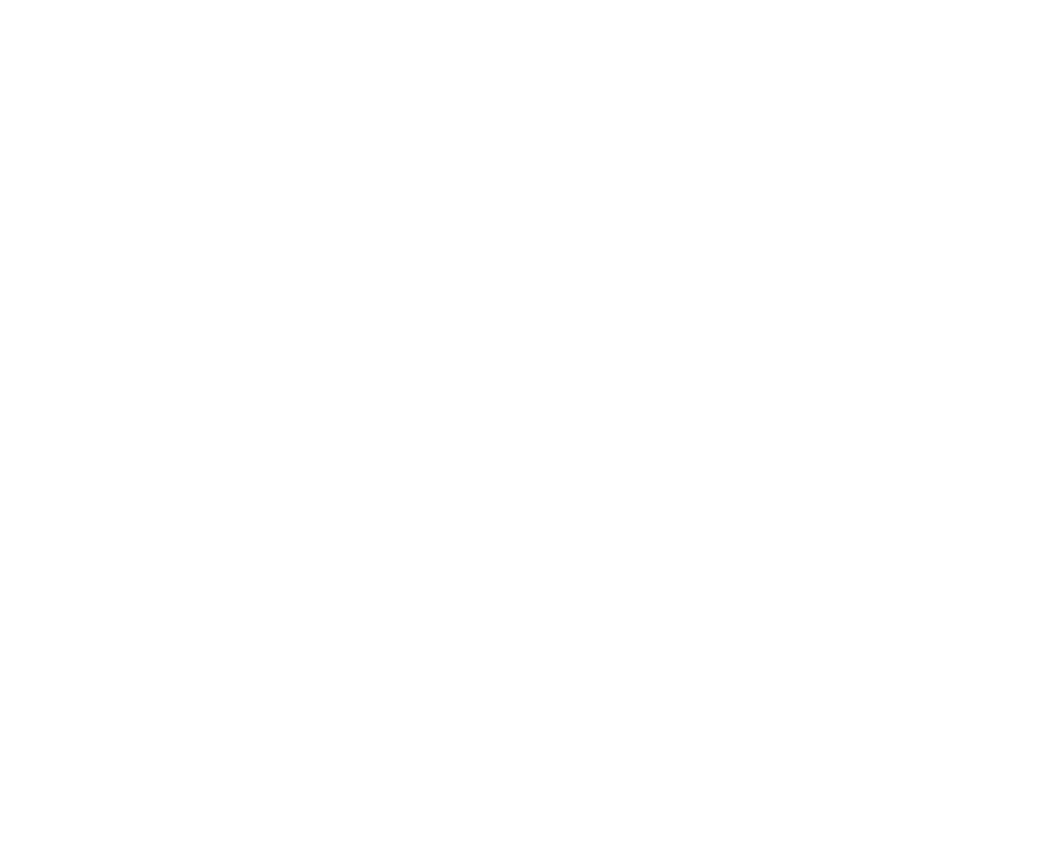
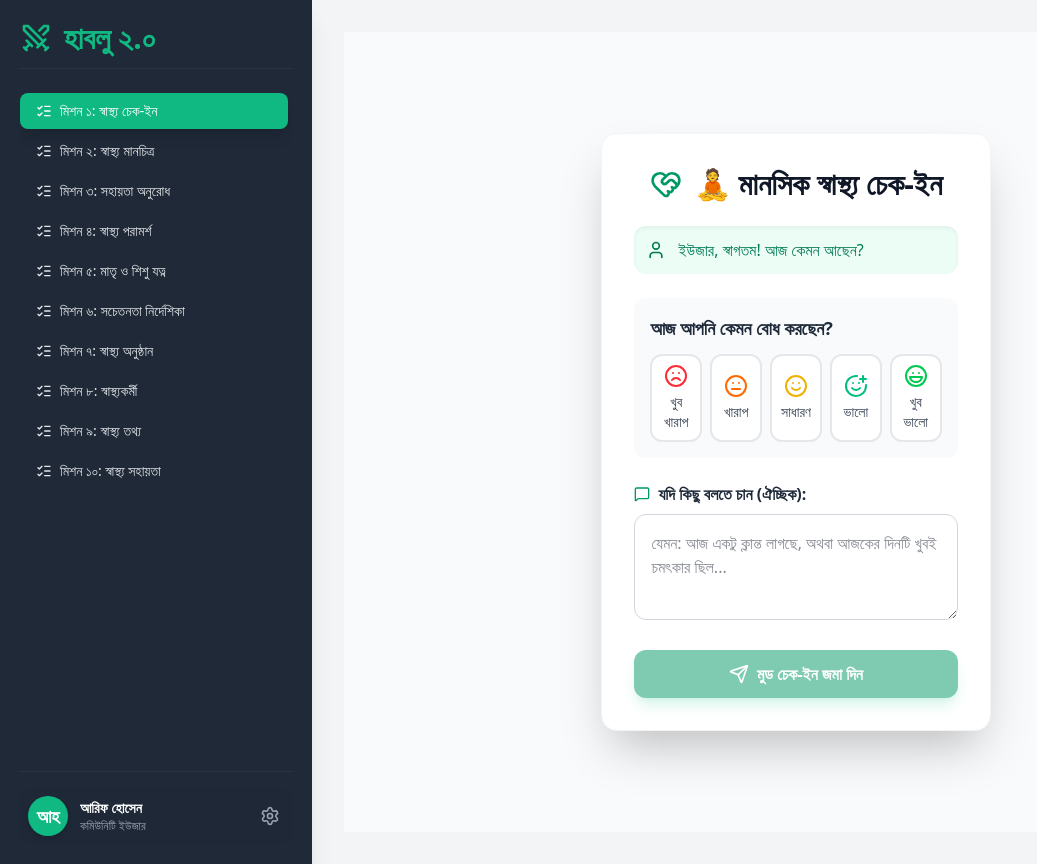
Before and after one commit to joha546/Hablu-s-MonBondhu, a React (Vite) app in the folder client/: page /dashboard/mission1 in a window 1280 px wide. Before the commit this address had no page. Shown: the whole page, without its empty margins (0-1037 px from the left). Before the commit the page ends 800 px from the top, so only its background shows below. Built offline with nearby package versions, Linux system fonts and the light colour scheme; no server answers.

Commit message:
feat: Api response

```diff
--- a/client/src/App.jsx
+++ b/client/src/App.jsx
@@ -1,19 +1,44 @@
 import React from "react";
-import { BrowserRouter as Router, Routes, Route } from "react-router-dom";
+import { BrowserRouter, Routes, Route } from "react-router-dom";
+import SideMenu from "./components/sidebar/SideMenu";
+import Mission1 from "./components/Mission 1/Mission1";
+import Mission2 from "./components/Mission 2/Mission2";
+import Mission3 from "./components/Mission 3/Mission3";
+import Mission4 from "./components/Mission 4/Mission4";
+import Mission5 from "./components/Mission 5/Mission5";
+import Mission6 from "./components/Mission 6/Mission6";
+import Mission7 from "./components/Mission 7/Mission7";
+import Mission8 from "./components/Mission 8/Mission8";
+import Mission9 from "./components/Mission 9/Mission9";
+import Mission10 from "./components/Mission 10/Mission10";
+
+
+// Optional Home Page
 import Home from "./components/pages/Home";
-import SideMenu from "./components/sidebar/SideMenu";
 
 const App = () => {
   return (
-    <Router>
+    <BrowserRouter>
       <Routes>
         {/* Home Page */}
         <Route path="/" element={<Home />} />
 
-        {/* Dashboard Page (Sidebar view) */}
-        <Route path="/dashboard" element={<SideMenu />} />
+        {/* Dashboard + Nested Missions */}
+        <Route path="/dashboard" element={<SideMenu />}>
+          <Route index element={<Mission1 />} /> {/* Default Mission */}
+          <Route path="mission1" element={<Mission1 />} />
+          <Route path="mission2" element={<Mission2 />} />
+          <Route path="mission3" element={<Mission3 />} />
+          <Route path="mission4" element={<Mission4 />} />
+          <Route path="mission5" element={<Mission5 />} />
+          <Route path="mission6" element={<Mission6 />} />
+          <Route path="mission7" element={<Mission7 />} />
+          <Route path="mission8" element={<Mission8 />} />
+          <Route path="mission9" element={<Mission9 />} />
+          <Route path="mission10" element={<Mission10 />} />
+        </Route>
       </Routes>
-    </Router>
+    </BrowserRouter>
   );
 };
 
--- a/client/src/components/Mission 1/Mission1.jsx
+++ b/client/src/components/Mission 1/Mission1.jsx
@@ -1,5 +1,18 @@
 import React, { useEffect, useState } from "react";
 import apiClient from "../../lib/api";
+import {
+  HeartHandshake,
+  Loader2,
+  Send,
+  MessageSquare,
+  Smile,
+  Frown,
+  Meh,
+  SmilePlus,
+  Laugh,
+  User,
+  Zap,
+} from "lucide-react";
 
 const Mission1 = () => {
   const [mood, setMood] = useState(null);
@@ -9,7 +22,6 @@
   const [aiPrompt, setAiPrompt] = useState("");
   const [greeting, setGreeting] = useState("");
 
-  // 🔹 Fetch greeting
   useEffect(() => {
     const fetchGreeting = async () => {
       try {
@@ -22,7 +34,6 @@
     fetchGreeting();
   }, []);
 
-  // 🔹 Handle mood submit
   const handleSubmit = async (e) => {
     e.preventDefault();
     setMessage("");
@@ -32,7 +43,6 @@
       return setMessage("অনুগ্রহ করে আপনার মুড নির্বাচন করুন।");
     }
 
-    // Get user from localStorage
     const user = JSON.parse(localStorage.getItem("user"));
     if (!user?.id) {
       return setMessage("User ID not found. Please login again.");
@@ -44,7 +54,7 @@
       const response = await apiClient.post("/mood/checkin", {
         mood_level: mood,
         note,
-        userId: user.id, // send userId explicitly
+        userId: user.id,
       });
 
       setMessage(response.data.message);
@@ -62,80 +72,124 @@
   };
 
   const moodOptions = [
-    { value: 1, label: "😞 খুব খারাপ" },
-    { value: 2, label: "😐 খারাপ" },
-    { value: 3, label: "🙂 সাধারণ" },
-    { value: 4, label: "😊 ভালো" },
-    { value: 5, label: "😁 খুব ভালো" },
+    { value: 1, label: "খুব খারাপ", icon: Frown, color: "text-red-500" },
+    { value: 2, label: "খারাপ", icon: Meh, color: "text-orange-500" },
+    { value: 3, label: "সাধারণ", icon: Smile, color: "text-yellow-500" },
+    { value: 4, label: "ভালো", icon: SmilePlus, color: "text-emerald-500" },
+    { value: 5, label: "খুব ভালো", icon: Laugh, color: "text-green-500" },
   ];
 
+  const user = JSON.parse(localStorage.getItem("user"));
+  const userName = user?.name || "ইউজার";
+
   return (
-    <div className="bg-white p-6 rounded-2xl shadow-lg border border-gray-200 max-w-lg mx-auto mt-6">
-      <h2 className="text-2xl font-bold text-emerald-600 mb-2 text-center">
-        🧘 মিশন ১: মানসিক স্বাস্থ্য চেক-ইন
+    <div className="w-100vw h-screen flex items-center justify-center bg-gray-50 dark:bg-gray-900 p-4">
+      {/* Card takes 40% of screen width */}
+      <div className="bg-white dark:bg-gray-800 p-8 rounded-2xl shadow-2xl border border-gray-100 dark:border-gray-700 mx-auto">
+        <div className="flex items-center justify-center mb-6">
+          <HeartHandshake className="w-8 h-8 text-emerald-600 dark:text-emerald-400 mr-3" />
+          <h2 className="text-3xl font-extrabold text-gray-900 dark:text-white">
+            🧘 মানসিক স্বাস্থ্য চেক-ইন
           </h2>
+        </div>
 
-      {greeting && (
-        <p className="text-emerald-700 font-medium text-center mb-4">
-          {greeting}
+        {/* Greeting and User Info */}
+        <div className="bg-emerald-50 dark:bg-emerald-900/40 p-3 rounded-xl mb-6 flex items-center shadow-inner">
+          <User className="w-5 h-5 text-emerald-700 dark:text-emerald-300 mr-3" />
+          <p className="text-emerald-700 dark:text-emerald-300 font-medium">
+            {userName}, {greeting || "স্বাগতম! আজ কেমন আছেন?"}
           </p>
-      )}
+        </div>
 
-      <form onSubmit={handleSubmit} className="space-y-4">
-        <div>
-          <label className="block font-semibold mb-2 text-gray-800">
+        <form onSubmit={handleSubmit} className="space-y-6">
+          {/* Mood Selection */}
+          <div className="p-4 bg-gray-50 dark:bg-gray-700 rounded-xl">
+            <label className="block text-lg font-semibold mb-3 text-gray-800 dark:text-gray-200">
               আজ আপনি কেমন বোধ করছেন?
             </label>
-          <div className="flex justify-between">
-            {moodOptions.map((option) => (
+            <div className="flex justify-between gap-2">
+              {moodOptions.map((option) => {
+                const Icon = option.icon;
+                const isSelected = mood === option.value;
+                return (
                   <button
                     type="button"
                     key={option.value}
                     onClick={() => setMood(option.value)}
-                className={`px-3 py-2 rounded-lg text-lg transition-all ${mood === option.value
-                  ? "bg-emerald-600 text-white shadow-md"
-                  : "bg-gray-100 hover:bg-gray-200"
+                    className={`flex flex-col items-center justify-center w-1/5 p-2 rounded-xl text-sm font-medium transition-all duration-300 border-2 ${
+                      isSelected
+                        ? "bg-emerald-600 text-white border-emerald-600 shadow-lg"
+                        : "bg-white dark:bg-gray-800 text-gray-700 dark:text-gray-300 border-gray-200 dark:border-gray-600 hover:bg-emerald-50 dark:hover:bg-gray-600"
                     }`}
                   >
+                    <Icon
+                      className={`w-6 h-6 mb-1 ${
+                        isSelected ? "text-white" : option.color
+                      }`}
+                    />
                     {option.label}
                   </button>
-            ))}
+                );
+              })}
             </div>
           </div>
 
+          {/* Optional Note */}
           <div>
-          <label className="block font-semibold mb-2 text-gray-800">
+            <label className="flex items-center font-semibold mb-2 text-gray-800 dark:text-gray-200">
+              <MessageSquare className="w-4 h-4 mr-2 text-emerald-600 dark:text-emerald-400" />
               যদি কিছু বলতে চান (ঐচ্ছিক):
             </label>
             <textarea
-            className="w-full p-3 border rounded-lg focus:ring-2 focus:ring-emerald-500 outline-none"
+              className="w-full p-4 border border-gray-300 dark:border-gray-600 bg-white dark:bg-gray-700 text-gray-900 dark:text-gray-100 rounded-xl focus:ring-2 focus:ring-emerald-500 outline-none transition-shadow"
               rows="3"
               value={note}
               onChange={(e) => setNote(e.target.value)}
-            placeholder="যেমন: আজ একটু ক্লান্ত লাগছে..."
+              placeholder="যেমন: আজ একটু ক্লান্ত লাগছে, অথবা আজকের দিনটি খুবই চমৎকার ছিল..."
             />
           </div>
 
+          {/* Submit Button */}
           <button
             type="submit"
-          disabled={loading}
-          className="w-full bg-emerald-600 text-white py-3 rounded-xl font-semibold hover:bg-emerald-700 transition disabled:opacity-60"
+            disabled={loading || !mood}
+            className="w-full h-12 bg-emerald-600 text-white py-2 rounded-xl font-semibold hover:bg-emerald-700 transition disabled:opacity-50 disabled:cursor-not-allowed flex items-center justify-center shadow-lg shadow-emerald-500/30"
           >
-          {loading ? "জমা হচ্ছে..." : "✅ জমা দিন"}
+            {loading ? (
+              <>
+                <Loader2 className="w-5 h-5 mr-2 animate-spin" /> জমা হচ্ছে...
+              </>
+            ) : (
+              <>
+                <Send className="w-5 h-5 mr-2" />
+                মুড চেক-ইন জমা দিন
+              </>
+            )}
           </button>
         </form>
 
+        {/* Message Area */}
         {message && (
-        <div className="mt-4 p-3 bg-emerald-50 border border-emerald-200 rounded-lg text-emerald-800 text-center">
+          <div className="mt-6 p-4 bg-emerald-50 dark:bg-emerald-900/40 border border-emerald-300 dark:border-emerald-600 rounded-xl text-emerald-800 dark:text-emerald-200 text-center font-medium shadow-md">
             {message}
           </div>
         )}
 
+        {/* AI Prompt Area */}
         {aiPrompt && (
-        <div className="mt-4 p-3 bg-blue-50 border border-blue-200 rounded-lg text-blue-800">
-          🤖 <strong>AI বার্তা:</strong> {aiPrompt}
+          <div className="mt-4 p-4 bg-blue-50 dark:bg-blue-900/40 border border-blue-300 dark:border-blue-600 rounded-xl text-blue-800 dark:text-blue-200 shadow-md">
+            <div className="flex items-start">
+              <Zap className="w-5 h-5 shrink-0 text-blue-600 dark:text-blue-400 mt-0.5 mr-3" />
+              <div>
+                <strong className="text-lg text-blue-900 dark:text-blue-100">
+                  AI বার্তা:
+                </strong>
+                <p className="mt-1 text-sm">{aiPrompt}</p>
+              </div>
+            </div>
           </div>
         )}
+      </div>
     </div>
   );
 };
--- a/client/src/components/sidebar/SideMenu.jsx
+++ b/client/src/components/sidebar/SideMenu.jsx
@@ -1,8 +1,8 @@
 "use client";
 
+import React, { useEffect, useState } from "react";
+import { NavLink, Outlet, useNavigate } from "react-router-dom";
 import {
-  ChevronDown,
-  ChevronRight,
   ListChecks,
   Lock,
   LogOut,
@@ -10,22 +10,26 @@
   Swords,
   User,
 } from "lucide-react";
-import React, { useEffect, useState } from "react";
-import { useNavigate } from "react-router-dom";
-import Mission1 from "../Mission 1/Mission1"; // Import Mission1
 
 const SideMenu = () => {
   const [user, setUser] = useState(null);
-  const [openMission, setOpenMission] = useState(null);
-  const [activeTask, setActiveTask] = useState(null);
   const [showLogout, setShowLogout] = useState(false);
-
   const navigate = useNavigate();
 
+  // Simulate authentication (replace with real auth in your app)
   useEffect(() => {
-    const storedUser = localStorage.getItem("user");
-    if (storedUser) setUser(JSON.parse(storedUser));
+    const mockAuthUser = { name: "আরিফ হোসেন", role: "কমিউনিটি ইউজার", initials: "আহ" };
+    if (localStorage.getItem("isLoggedIn") === "true") {
+      setUser(mockAuthUser);
+    }
   }, []);
+
+  useEffect(() => {
+    if (!user) {
+      localStorage.setItem("isLoggedIn", "true");
+      setUser({ name: "আরিফ হোসেন", role: "কমিউনিটি ইউজার", initials: "আহ" });
+    }
+  }, [user]);
 
   const currentUser = user || { name: "অতিথি", role: "অননুমোদিত", initials: "অ" };
   const initials = currentUser.name
@@ -38,90 +42,55 @@
     : currentUser.initials;
 
   const missions = [
-    { id: 1, name: "মিশন ১: স্বাস্থ্য চেক-ইন", tasks: ["কাজ ১: সেটআপ", "কাজ ২: অনুশীলন"] },
-    { id: 2, name: "মিশন ২: স্বাস্থ্য মানচিত্র", tasks: ["কাজ ১: এলাকা মানচিত্র", "কাজ ২: তথ্য সংগ্রহ", "কাজ ৩: প্রতিবেদন"] },
-    { id: 3, name: "মিশন ৩: সহায়তা অনুরোধ", tasks: ["কাজ ১: প্রবেশ", "কাজ ২: সম্পদ সুরক্ষা", "কাজ ৩: এড়ানো", "কাজ ৪: প্রত্যাবর্তন"] },
-    { id: 4, name: "মিশন ৪: স্বাস্থ্য পরামর্শ", tasks: ["কাজ ১: পুনঃসরবরাহ", "কাজ ২: মেরামত"] },
-    { id: 5, name: "মিশন ৫: মাতৃ ও শিশু যত্ন", tasks: ["কাজ ১: সুরক্ষা", "কাজ ২: প্রতিরোধ", "কাজ ৩: প্রতিঘাত"] },
-    { id: 6, name: "মিশন ৬: সচেতনতা নির্দেশিকা", tasks: ["কাজ ১: যোগাযোগ শুরু", "কাজ ২: আলোচনার প্রস্তুতি", "কাজ ৩: চুক্তি স্বাক্ষর"] },
-    { id: 7, name: "মিশন ৭: স্বাস্থ্য অনুষ্ঠান", tasks: ["কাজ ১: প্রবেশ", "কাজ ২: তথ্য সংগ্রহ", "কাজ ৩: প্রত্যাবর্তন"] },
-    { id: 8, name: "মিশন ৮: স্বাস্থ্যকর্মী", tasks: ["কাজ ১: লক্ষ্য নির্ধারণ", "কাজ ২: পরিকল্পনা তৈরি", "কাজ ৩: কার্যকরী বাস্তবায়ন"] },
-    { id: 9, name: "মিশন ৯: স্বাস্থ্য তথ্য", tasks: ["কাজ ১: মানচিত্র তৈরি", "কাজ ২: তথ্য সংগ্রহ", "কাজ ৩: প্রতিবেদন"] },
-    { id: 10, name: "মিশন ১০: স্বাস্থ্য সহায়তা", tasks: ["কাজ ১: লক্ষ্য চিহ্নিত", "কাজ ২: ব্যাঘাত পরিকল্পনা", "কাজ ৩: বাস্তবায়ন"] },
+    { id: 1, name: "মিশন ১: স্বাস্থ্য চেক-ইন", path: "mission1" },
+    { id: 2, name: "মিশন ২: স্বাস্থ্য মানচিত্র", path: "mission2" },
+    { id: 3, name: "মিশন ৩: সহায়তা অনুরোধ", path: "mission3" },
+    { id: 4, name: "মিশন ৪: স্বাস্থ্য পরামর্শ", path: "mission4" },
+    { id: 5, name: "মিশন ৫: মাতৃ ও শিশু যত্ন", path: "mission5" },
+    { id: 6, name: "মিশন ৬: সচেতনতা নির্দেশিকা", path: "mission6" },
+    { id: 7, name: "মিশন ৭: স্বাস্থ্য অনুষ্ঠান", path: "mission7" },
+    { id: 8, name: "মিশন ৮: স্বাস্থ্যকর্মী", path: "mission8" },
+    { id: 9, name: "মিশন ৯: স্বাস্থ্য তথ্য", path: "mission9" },
+    { id: 10, name: "মিশন ১০: স্বাস্থ্য সহায়তা", path: "mission10" },
   ];
 
-  const toggleMission = (id) => setOpenMission(openMission === id ? null : id);
-  const handleTaskClick = (missionId, taskName) =>
-    setActiveTask({ missionId, taskName });
   const handleLogout = () => {
-    localStorage.removeItem("user");
-    localStorage.removeItem("token");
+    localStorage.removeItem("isLoggedIn");
     setUser(null);
     navigate("/");
   };
 
-  const getActiveMission = () => {
-    if (!activeTask) return null;
-    return missions.find((m) => m.id === activeTask.missionId);
-  };
-  const activeMissionData = getActiveMission();
   const isAuthenticated = user !== null;
 
   return (
     <div className="flex min-h-screen bg-gray-100 font-sans">
       {/* Sidebar */}
-      <div className="w-78 bg-[#1f2937] text-white p-5 flex flex-col justify-between shadow-xl">
+      <div className="w-78 bg-[#1f2937] text-white p-5 flex flex-col justify-between shadow-xl min-w-[280px]">
         <div>
-          {/* Logo/Title Section */}
+          {/* Logo */}
           <div className="flex items-center text-3xl font-extrabold text-[#10b981] mb-6 border-b border-gray-700/50 pb-3">
             <Swords className="mr-3 w-8 h-8" />
             হাবলু ২.০
           </div>
 
-          {/* Missions List */}
+          {/* Missions */}
           {isAuthenticated ? (
             <ul className="space-y-1 overflow-y-auto max-h-[calc(100vh-280px)] pr-1">
               {missions.map((mission) => (
                 <li key={mission.id}>
-                  <button
-                    onClick={() => toggleMission(mission.id)}
-                    className={`w-full flex items-center justify-between px-4 py-2 text-sm font-medium rounded-lg transition-all duration-200 ${openMission === mission.id
+                  <NavLink
+                    to={mission.path}
+                    className={({ isActive }) =>
+                      `w-full flex items-center px-4 py-2 text-sm font-medium rounded-lg transition-all duration-200 ${
+                        isActive
                           ? "bg-[#10b981] text-white shadow-lg"
                           : "text-gray-200 hover:bg-gray-700/50 hover:text-white"
-                      }`}
+                      }`
+                    }
                   >
-                    <span className="flex items-center">
                     <ListChecks className="mr-2 w-4 h-4" />
                     {mission.name}
-                    </span>
-                    {openMission === mission.id ? (
-                      <ChevronDown size={16} className="ml-2" />
-                    ) : (
-                      <ChevronRight size={16} className="ml-2" />
-                    )}
-                  </button>
-
-                  {openMission === mission.id && (
-                    <ul className="pl-6 pt-1 pb-1 space-y-0.5 border-l-2 border-gray-700 ml-3">
-                      {mission.tasks.map((task, index) => {
-                        const isActive =
-                          activeTask?.missionId === mission.id &&
-                          activeTask?.taskName === task;
-                        return (
-                          <li
-                            key={index}
-                            onClick={() => handleTaskClick(mission.id, task)}
-                            className={`px-3 py-1 text-sm rounded-md cursor-pointer transition-colors duration-150 ${isActive
-                              ? "bg-gray-600 text-[#10b981] font-semibold"
-                              : "text-gray-300 hover:bg-gray-700/70 hover:text-white"
-                              }`}
-                          >
-                            {task}
-                          </li>
-                        );
-                      })}
-                    </ul>
-                  )}
+                  </NavLink>
                 </li>
               ))}
             </ul>
@@ -179,44 +148,8 @@
       </div>
 
       {/* Right Content Area */}
-      <div className="flex-1 p-8">
-        {isAuthenticated && activeTask ? (
-          <>
-            {/* Render Mission1 only for মিশন ১ -> কাজ ১ */}
-            {activeTask.taskName === "কাজ ১: সেটআপ" && activeMissionData?.id === 1 ? (
-              <Mission1 />
-            ) : (
-              <div className="bg-white p-6 rounded-xl shadow-lg border border-gray-200">
-                <p className="text-lg text-gray-500 mb-2">বর্তমান সক্রিয় কাজ:</p>
-                <h3 className="text-2xl font-semibold text-[#10b981] mb-4">
-                  {activeMissionData?.name}
-                </h3>
-                <div className="p-4 bg-gray-50 rounded-lg">
-                  <p className="text-xl font-bold text-gray-800">
-                    <span className="font-normal text-gray-600 mr-2">কাজের নাম:</span> {activeTask.taskName}
-                  </p>
-                  <p className="mt-3 text-gray-600">
-                    <strong>{activeMissionData?.name}</strong> মিশনের{" "}
-                    <strong>{activeTask.taskName}</strong> সংক্রান্ত বিস্তারিত তথ্য এখানে প্রদর্শিত হবে।
-                  </p>
-                </div>
-              </div>
-            )}
-          </>
-        ) : (
-          <div className="bg-white p-6 rounded-xl shadow-lg border border-gray-200 text-center py-12">
-            <p className="text-xl font-medium text-gray-700">
-              {isAuthenticated
-                ? "বাম দিকের সাইডবার থেকে একটি মিশন ও কাজ নির্বাচন করুন।"
-                : "আপনাকে লগইন করতে হবে ড্যাশবোর্ড অ্যাক্সেসের জন্য।"}
-            </p>
-            <p className="mt-2 text-gray-500">
-              {isAuthenticated
-                ? "ড্যাশবোর্ডে নির্বাচিত কাজের বিস্তারিত দেখা যাবে।"
-                : "চালিয়ে যেতে লগইন/সাইন আপ বাটন ব্যবহার করুন।"}
-            </p>
-          </div>
-        )}
+      <div className="flex-1 p-8 overflow-y-auto">
+        <Outlet /> {/* Renders nested mission routes */}
       </div>
     </div>
   );
```
Lines whose indentation alone changed are shown as unchanged.
